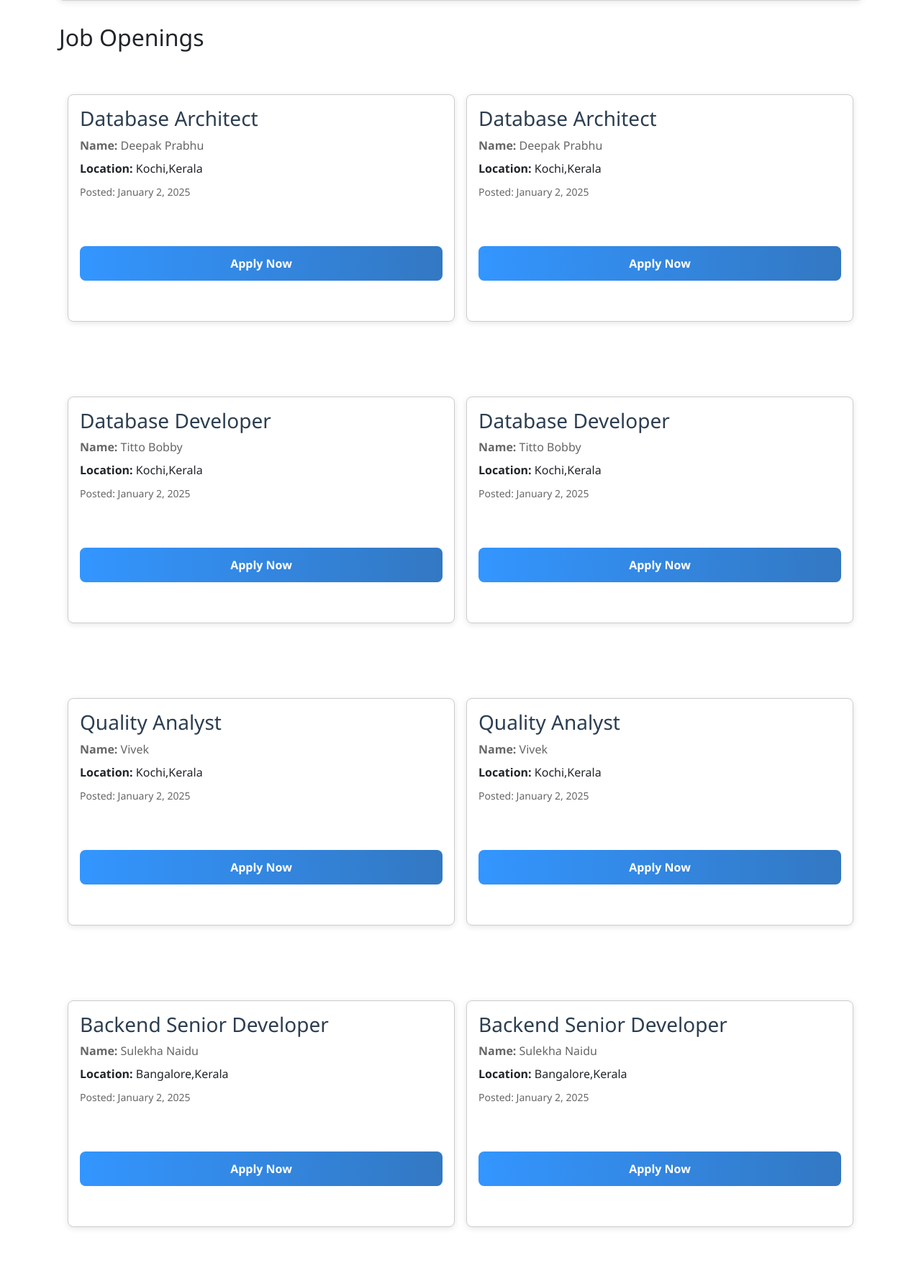
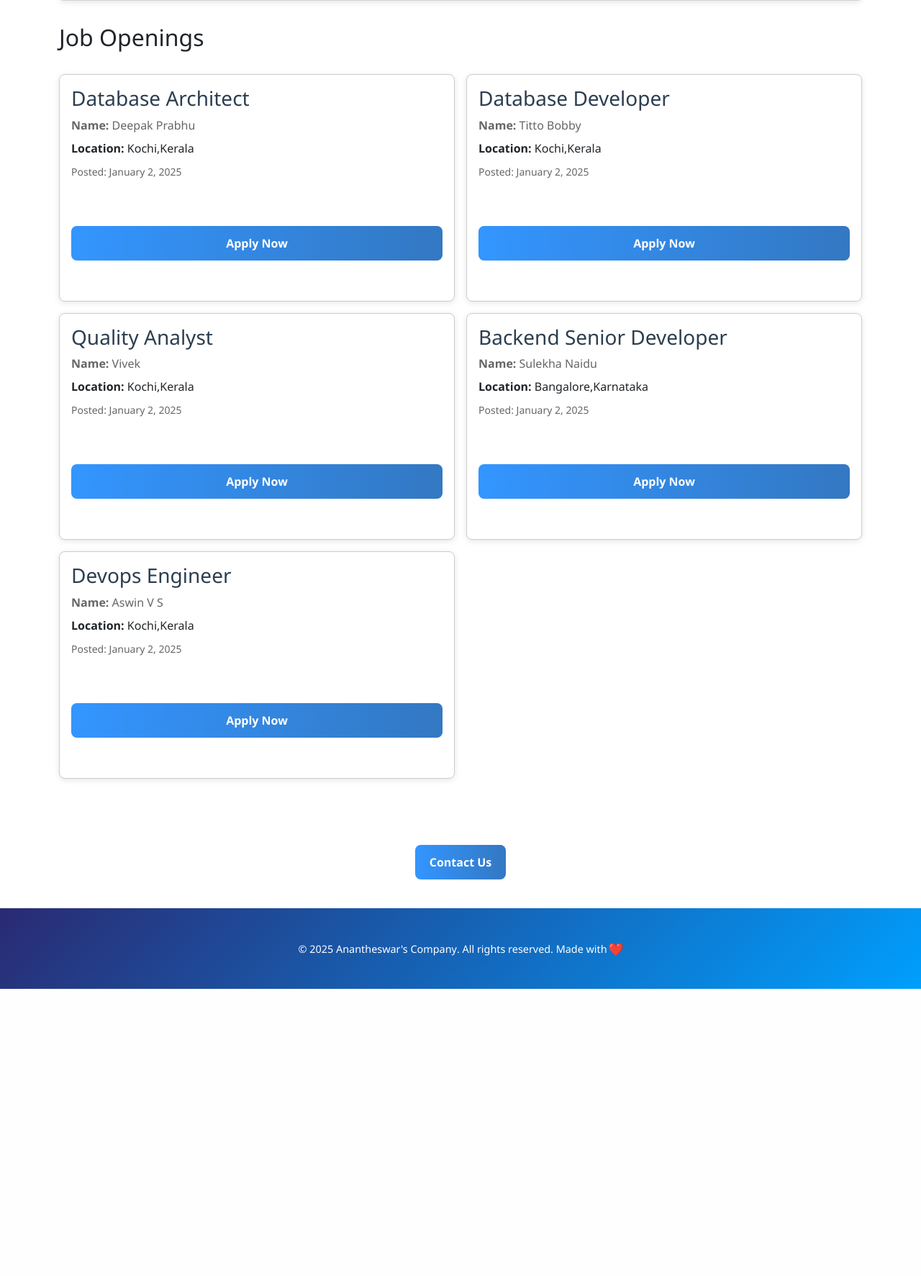
Before and after one commit to anantheswar18/career-website, a Flask app: page /carrer in a window 1280 px wide. Shown: the part 973-2746 px from the top of the page at 72% size. After the commit the page ends 2347 px from the top, so only its background shows below. Run offline with Flask 3, Linux system fonts and the light colour scheme; some libraries are stand-ins or nearby versions.

Commit message:
Grid bug fixed

```diff
--- a/app.py
+++ b/app.py
@@ -26,7 +26,13 @@ JOBS = [
         "id":4,
         "name" : "Sulekha Naidu",
         "job title" : "Backend Senior Developer",
-        "location" : "Bangalore,Kerala"
+        "location" : "Bangalore,Karnataka"
+    },
+    {
+        "id":5,
+        "name" : "Aswin V S",
+        "job title" : "Devops Engineer",
+        "location" : "Kochi,Kerala"
     },
 ]
 
--- a/templates/jobitem.html
+++ b/templates/jobitem.html
@@ -12,15 +12,9 @@
             box-sizing: border-box;
         }
 
-        .jobs-container {
-            width: 100%;
-        }
 
-        .jobs-grid {
-            display: grid;
-            grid-template-columns: repeat(2, 1fr);
-            gap: 16px;
-        }
+
+
 
         .job-card {
             border: 1px solid #ccc;
@@ -76,10 +70,7 @@
     </style>
 </head>
 <body>
-    <div class="container">
-        <div class="jobs-container">
-            <div class="jobs-grid">
-                <div class="job-card">
+            <div class="job-card">
                     <div class="job-details">
                         <h3>{{job['job title']}}</h3>
                         <p><b>Name:</b> {{job['name']}}</p>
@@ -92,21 +83,5 @@
                     </div>
                     <button class="button apply-button">Apply Now</button>
                 </div>
-                <div class="job-card">
-                    <div class="job-details">
-                        <h3>{{job['job title']}}</h3>
-                        <p><b>Name:</b> {{job['name']}}</p>
-                        {% if 'location' in job %}
-                        <div style="margin: 8px 0;">
-                            <b>Location:</b> {{job['location']}}
-                        </div>
-                        {% endif %}
-                        <p><small>Posted: January 2, 2025</small></p>
-                    </div>
-                    <button class="button apply-button">Apply Now</button>
-                </div>
-            </div>
-        </div>
-    </div>
 </body>
 </html>
--- a/templates/proHome.html
+++ b/templates/proHome.html
@@ -73,7 +73,7 @@
         .jobs-grid {
             display: grid;
             /* grid-template-columns: repeat(auto-fit, minmax(250px, 2fr)); */
-             grid-template-columns: repeat(2, 1fr);
+             grid-template-columns: repeat(2, 2fr);
             gap: 1.5rem;
             margin: 2rem 0;
         }
@@ -152,6 +152,16 @@
             text-align: center;
         }
 
+        .jobs-container {
+            width: 100%;
+        }
+
+        .jobs-grid {
+            display: grid;
+            grid-template-columns: repeat(2, 2fr);
+            gap: 16px;
+        }
+
 
         @media (max-width: 768px) {
             .hero h1 {
@@ -184,11 +194,13 @@
 
         <h2>Job Openings</h2>
 
-            <div>
+        <div class="jobs-container">
+            <div class="jobs-grid">
                 {% for job in jobs %}
-                {% include 'jobitem.html'%}
+                    {% include 'jobitem.html' %}
                 {% endfor %}
             </div>
+        </div>
         </div>
         <div class="text-center">
             <button class="button">Contact Us</button>
```
